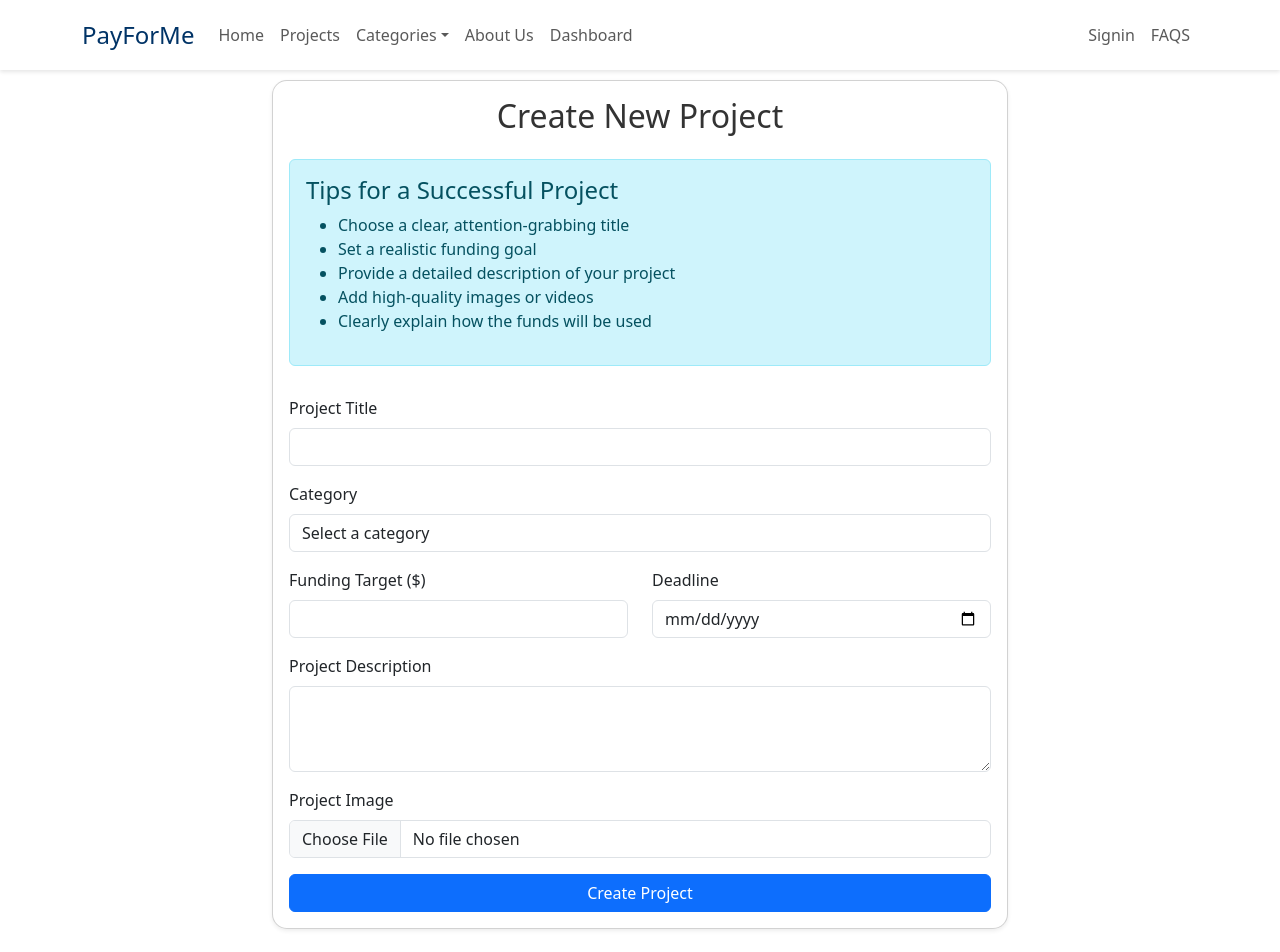
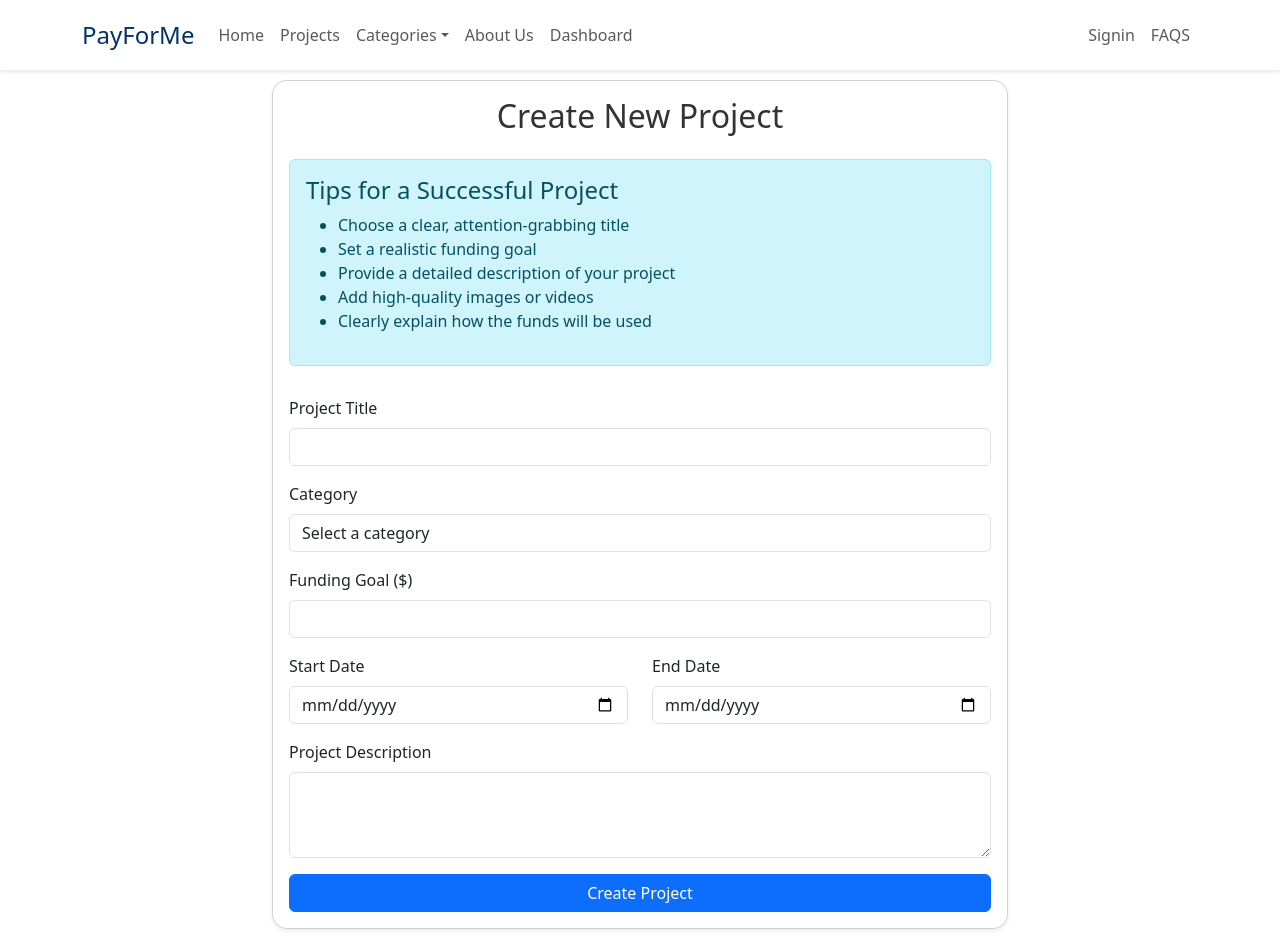
Before and after one commit to Muhadev/PayForMe, a React (Create React App) app in the folder frontend/: page /create-project in a window 1280 px wide. Shown: the top 952 px of the page. Built offline with nearby package versions, Linux system fonts and the light colour scheme.

Commit message:
dashboard user interface

```diff
--- a/frontend/src/components/projects/CreateProjectForm.js
+++ b/frontend/src/components/projects/CreateProjectForm.js
@@ -1,15 +1,19 @@
 import React, { useState } from 'react';
 import { Form, Button, Row, Col } from 'react-bootstrap';
+import axios from 'axios';
+import { toast, ToastContainer } from 'react-toastify';
+import 'react-toastify/dist/ReactToastify.css';
 
 function CreateProjectForm() {
   const [formData, setFormData] = useState({
     title: '',
-    category: '',
-    target: '',
-    deadline: '',
     description: '',
-    image: null
+    goal_amount: '',
+    start_date: '',
+    end_date: '',
+    category_id: '',
   });
+  const [isLoading, setIsLoading] = useState(false);
 
   const handleChange = (e) => {
     const { name, value } = e.target;
@@ -19,21 +23,39 @@ function CreateProjectForm() {
     }));
   };
 
-  const handleImageChange = (e) => {
-    setFormData(prevState => ({
-      ...prevState,
-      image: e.target.files[0]
-    }));
-  };
+  const handleSubmit = async (e) => {
+    e.preventDefault();
+    setIsLoading(true);
 
-  const handleSubmit = (e) => {
-    e.preventDefault();
-    // Here you would typically send the form data to your backend
-    console.log(formData);
-    // Reset form or redirect user after successful submission
+    try {
+      const response = await axios.post('/api/projects', formData, {
+        headers: {
+          'Content-Type': 'application/json',
+          'Authorization': `Bearer ${localStorage.getItem('token')}`
+        }
+      });
+
+      toast.success('Project created successfully!');
+      setFormData({
+        title: '',
+        description: '',
+        goal_amount: '',
+        start_date: '',
+        end_date: '',
+        category_id: '',
+      });
+      // You might want to redirect the user here
+      // history.push(`/projects/${response.data.project}`);
+    } catch (error) {
+      toast.error(error.response?.data?.error || 'An error occurred while creating the project');
+    } finally {
+      setIsLoading(false);
+    }
   };
 
   return (
+    <>
+      <ToastContainer position="top-right" autoClose={5000} />
       <Form onSubmit={handleSubmit}>
         <Form.Group className="mb-3">
           <Form.Label>Project Title</Form.Label>
@@ -50,15 +72,15 @@ function CreateProjectForm() {
           <Form.Label>Category</Form.Label>
           <Form.Control
             as="select"
-          name="category"
-          value={formData.category}
+            name="category_id"
+            value={formData.category_id}
             onChange={handleChange}
             required
           >
             <option value="">Select a category</option>
-          <option value="tech">Technology</option>
-          <option value="arts">Arts</option>
-          <option value="community">Community</option>
+            <option value="1">Technology</option>
+            <option value="2">Arts</option>
+            <option value="3">Community</option>
             {/* Add more categories as needed */}
           </Form.Control>
         </Form.Group>
@@ -66,11 +88,26 @@ function CreateProjectForm() {
         <Row>
           <Col>
             <Form.Group className="mb-3">
-            <Form.Label>Funding Target ($)</Form.Label>
+              <Form.Label>Funding Goal ($)</Form.Label>
               <Form.Control
                 type="number"
-              name="target"
-              value={formData.target}
+                name="goal_amount"
+                value={formData.goal_amount}
+                onChange={handleChange}
+                required
+              />
+            </Form.Group>
+          </Col>
+        </Row>
+
+        <Row>
+          <Col>
+            <Form.Group className="mb-3">
+              <Form.Label>Start Date</Form.Label>
+              <Form.Control
+                type="date"
+                name="start_date"
+                value={formData.start_date}
                 onChange={handleChange}
                 required
               />
@@ -78,11 +115,11 @@ function CreateProjectForm() {
           </Col>
           <Col>
             <Form.Group className="mb-3">
-            <Form.Label>Deadline</Form.Label>
+              <Form.Label>End Date</Form.Label>
               <Form.Control
                 type="date"
-              name="deadline"
-              value={formData.deadline}
+                name="end_date"
+                value={formData.end_date}
                 onChange={handleChange}
                 required
               />
@@ -102,19 +139,11 @@ function CreateProjectForm() {
           />
         </Form.Group>
 
-      <Form.Group className="mb-3">
-        <Form.Label>Project Image</Form.Label>
-        <Form.Control
-          type="file"
-          onChange={handleImageChange}
-          accept="image/*"
-        />
-      </Form.Group>
-
-      <Button variant="primary" type="submit" className="w-100">
-        Create Project
+        <Button variant="primary" type="submit" className="w-100" disabled={isLoading}>
+          {isLoading ? 'Creating Project...' : 'Create Project'}
         </Button>
       </Form>
+    </>
   );
 }
 
```
Also changed, not shown: 1 other file (tests, documents, lock files or other folders). Lines whose indentation alone changed are shown as unchanged.
